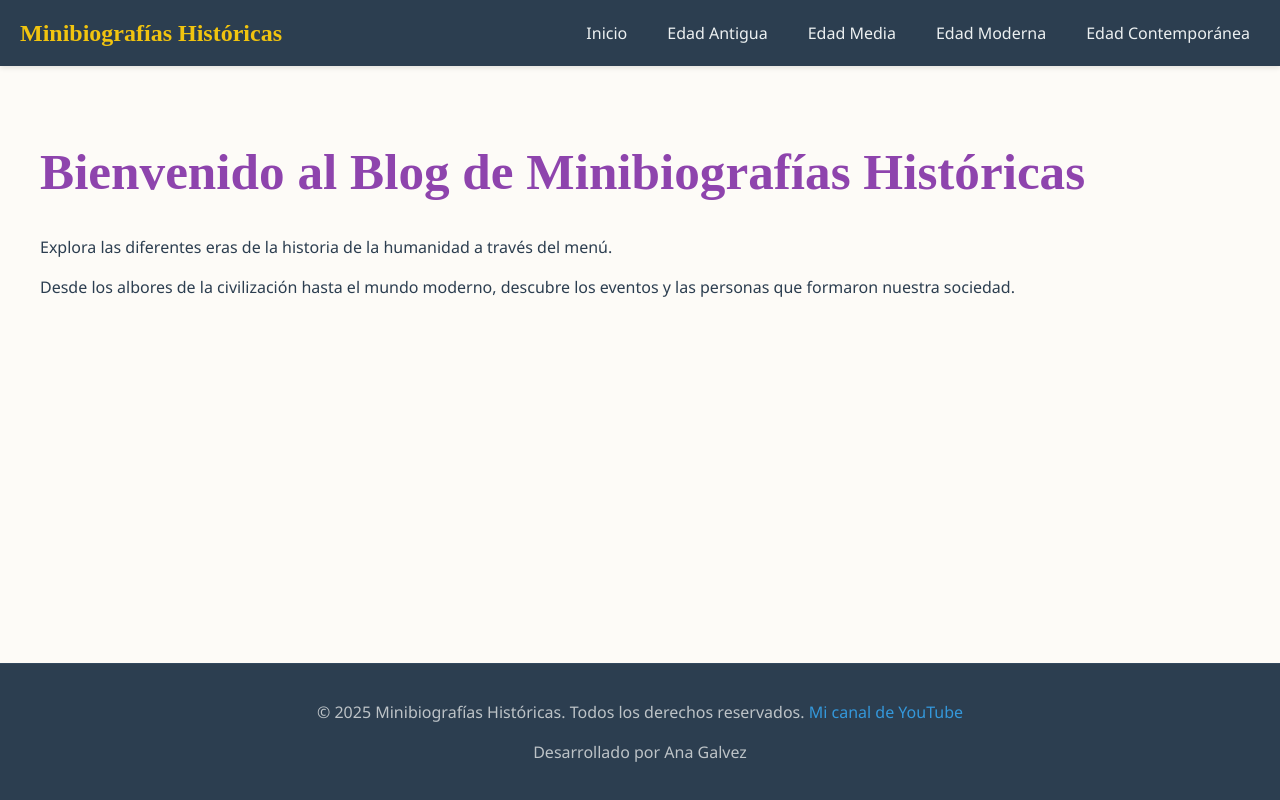
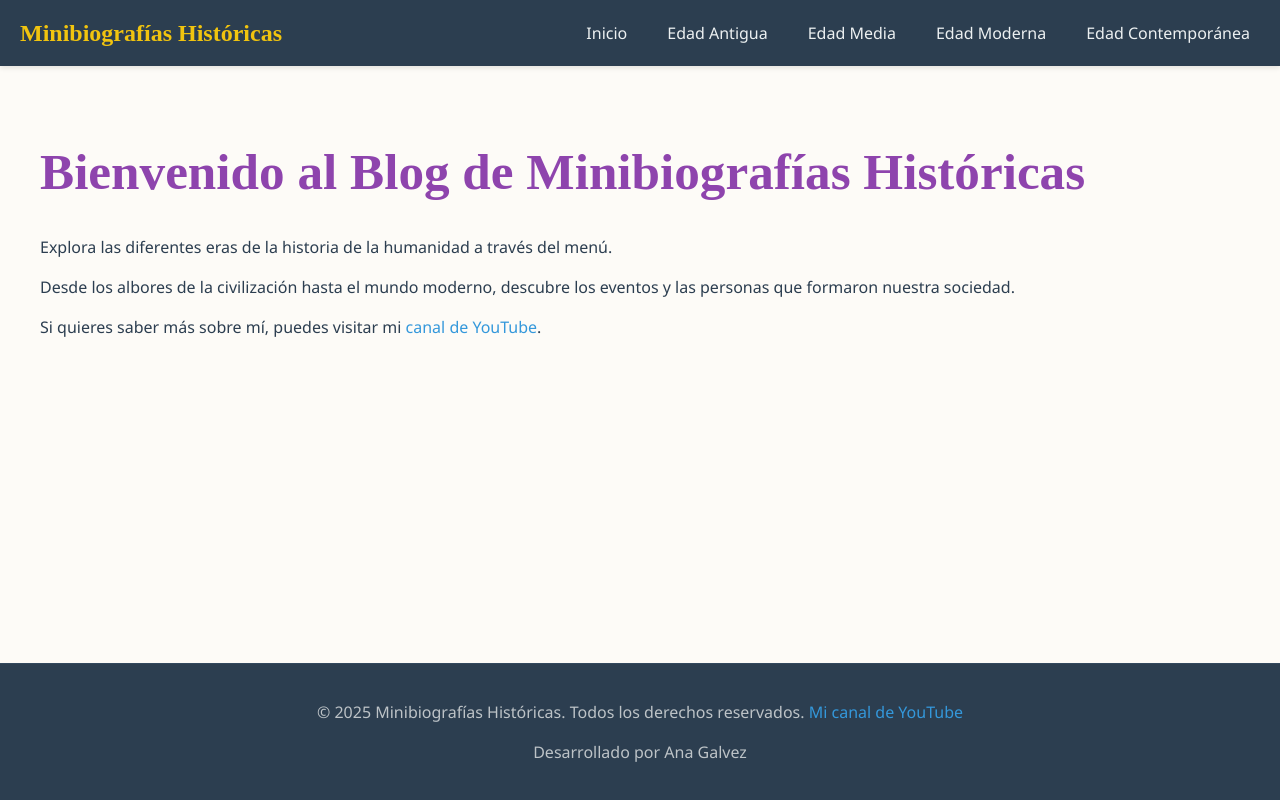
Before and after one commit to Ana-Galvez/blog-historia, a React (Vite) app: page / in a window 1280 px wide. Built offline with nearby package versions, Linux system fonts and the light colour scheme.

Commit message:
fix: Home

```diff
--- a/src/pages/Home.jsx
+++ b/src/pages/Home.jsx
@@ -4,6 +4,7 @@ const Home = () => {
       <h1>Bienvenido al Blog de Minibiografías Históricas</h1>
       <p>Explora las diferentes eras de la historia de la humanidad a través del menú.</p>
       <p>Desde los albores de la civilización hasta el mundo moderno, descubre los eventos y las personas que formaron nuestra sociedad.</p>
+      <p>Si quieres saber más sobre mí, puedes visitar mi <a href="https://www.youtube.com/c/Minibiograf%C3%ADashist%C3%B3ricas" target="_blank">canal de YouTube</a>.</p>
     </div>
   );
 };
```
